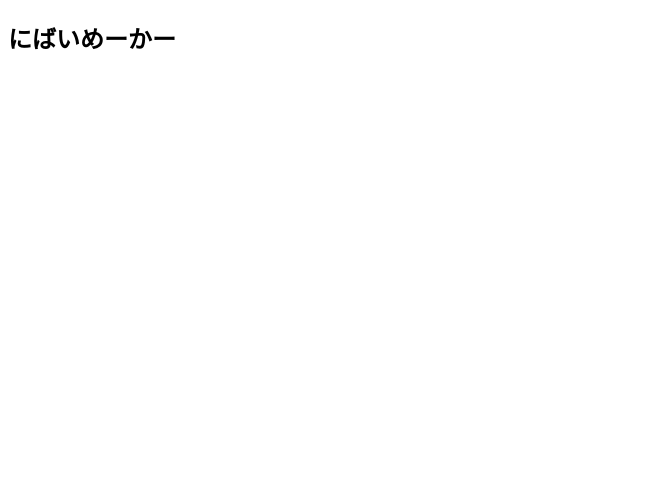
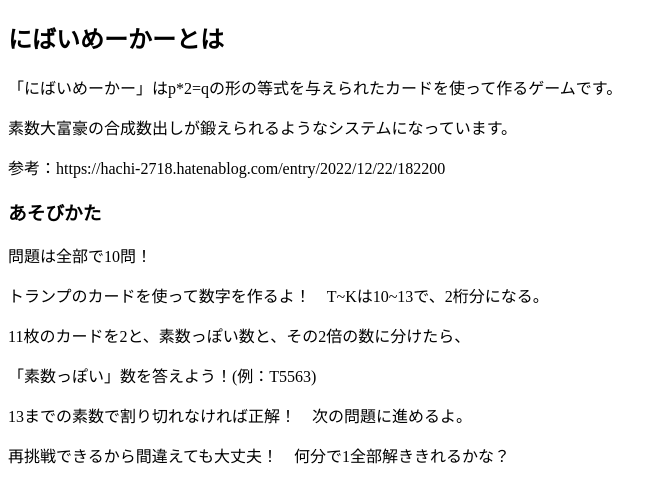
Before and after one commit to green-plus/nibaimaker, a plain HTML site: page howtoplay.html in a window 1280 px wide. Shown: the whole page, without its empty margins (0-667 px from the left). Drawn offline with Linux system fonts and the light colour scheme.

Commit message:
説明を執筆、リンクを追加

```diff
--- a/howtoplay.html
+++ b/howtoplay.html
@@ -5,7 +5,16 @@
 <title>にばいめーかーのるーる</title>
 </head>
 <body>
-    <h2>にばいめーかー</h2>
-
+    <h2>にばいめーかーとは</h2>
+    <p>「にばいめーかー」はp*2=qの形の等式を与えられたカードを使って作るゲームです。</p>
+    <p>素数大富豪の合成数出しが鍛えられるようなシステムになっています。</p>
+    <p>参考：https://hachi-2718.hatenablog.com/entry/2022/12/22/182200</p>
+    <h3>あそびかた</h3>
+    <p>問題は全部で10問！</p>
+    <p>トランプのカードを使って数字を作るよ！　T~Kは10~13で、2桁分になる。</p>
+    <p>11枚のカードを2と、素数っぽい数と、その2倍の数に分けたら、</p>
+    <p>「素数っぽい」数を答えよう！(例：T5563)</p>
+    <p>13までの素数で割り切れなければ正解！　次の問題に進めるよ。</p>
+    <p>再挑戦できるから間違えても大丈夫！　何分で1全部解ききれるかな？</p>
 </body>
 </html>
```
Also changed, not shown: index.html (+7 -1 lines).
